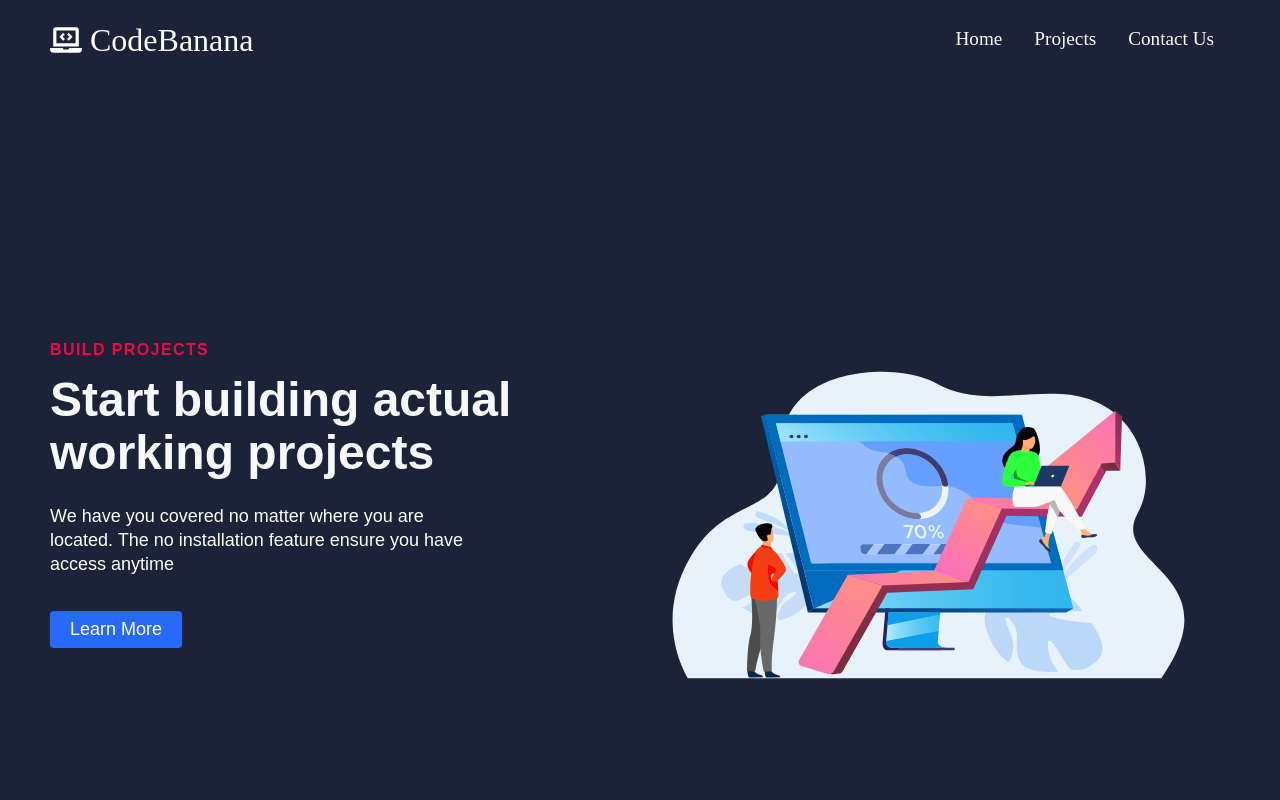
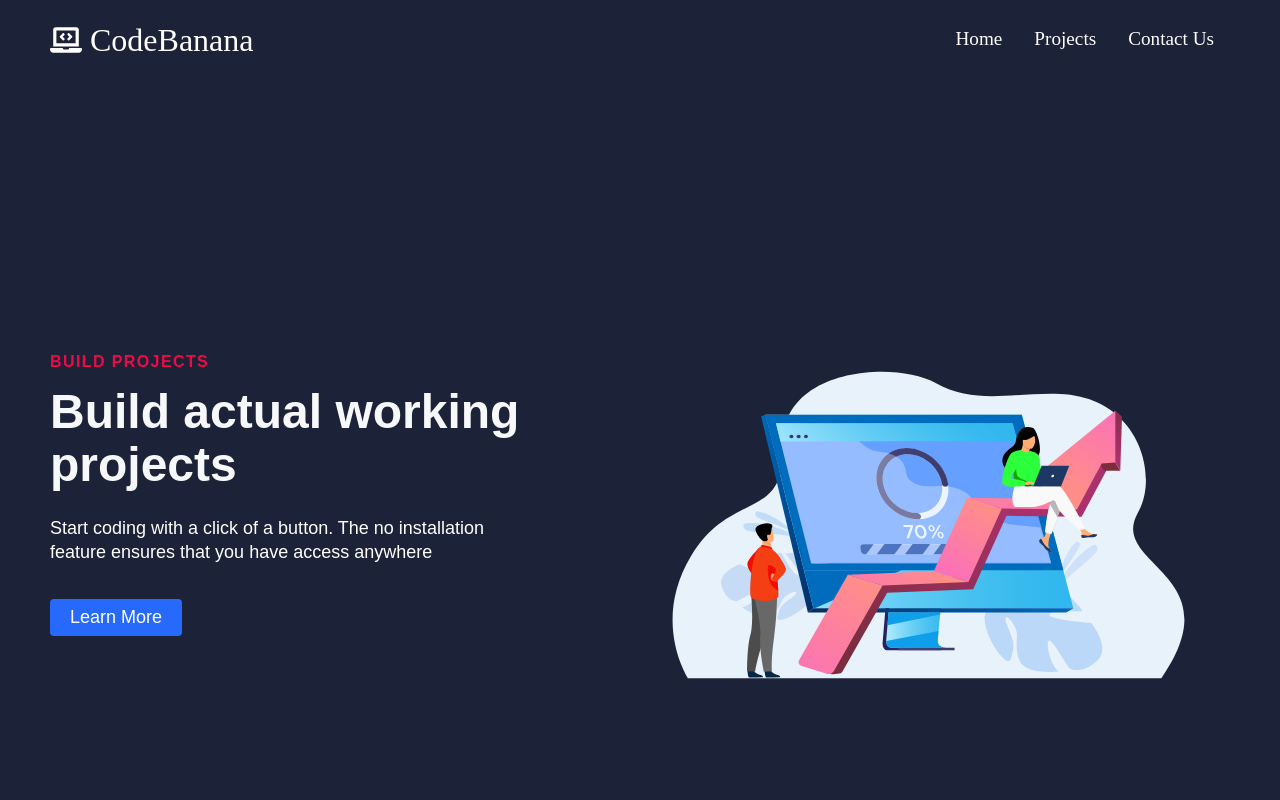
Before and after one commit to rnayan78/CodeBanana, a React (Create React App) app: page /sign-up in a window 1280 px wide. Shown: the top 800 px of the page. Built offline with nearby package versions, Linux system fonts and the light colour scheme.

Commit message:
Updated data.js

```diff
--- a/src/components/pages/SignUp/Data.js
+++ b/src/components/pages/SignUp/Data.js
@@ -3,8 +3,8 @@ export const homeObjOne = {
     lightText: true,
     lightTextDesc: true,
     topLine:'Explore CodeBanana', // - working correctly
-    headline: 'Learn to code in a different way',
-    description: 'Get access to our awesome coding platform that allows you to visualize the code',
+    headline: 'Learn to code in a new way',
+    description: 'Our awesome coding platform lets you visualize code like you’ve never seen before',
     buttonLabel: 'Get Started',
     imgStart: '',
     img: 'images/2.svg', // need to change the image
@@ -16,8 +16,8 @@ export const homeObjTwo = {
     lightText: false,
     lightTextDesc: false,
     topLine: 'EASY SETUP',
-    headline: 'Super fast and to use',
-    description: "Get everything set up and ready in under 10 minutes. All you need to do is add your information and you're ready to code",
+    headline: 'Super Fast and Easy to use',
+    description: "Start coding with a click of a button. The no installation feature ensures that you have access anywhere",
     buttonLabel: 'Start Now',
     imgStart: 'start',
     img: 'images/3.svg',
@@ -29,9 +29,9 @@ export const homeObjThree = {
     lightText: true,
     lightTextDesc: true,
     topLine: 'Build Projects',
-    headline: 'Start building actual working projects',
+    headline: 'Build actual working projects',
     description:
-      'We have you covered no matter where you are located. The no installation feature ensure you have access anytime',
+      'Start coding with a click of a button. The no installation feature ensures that you have access anywhere',
     buttonLabel: 'Learn More',
     imgStart: '',
     img: 'images/1.svg',
@@ -45,9 +45,9 @@ export const homeObjFour = {
     lightText: true,
     lightTextDesc: true,
     topLine: 'Certificates',
-    headline: 'Once done building you get certified',
+    headline: 'Once you’re done building, get certified',
     description:
-      'Although your projects are enough to show your skills, we still belive a little show-off does not hurt anyone',
+      'Although we believe your projects are enough to show your skills, a little showing-off never hurt anyone',
     buttonLabel: 'Sign Up Now',
     imgStart: 'start',
     img: 'images/4.svg',
```
